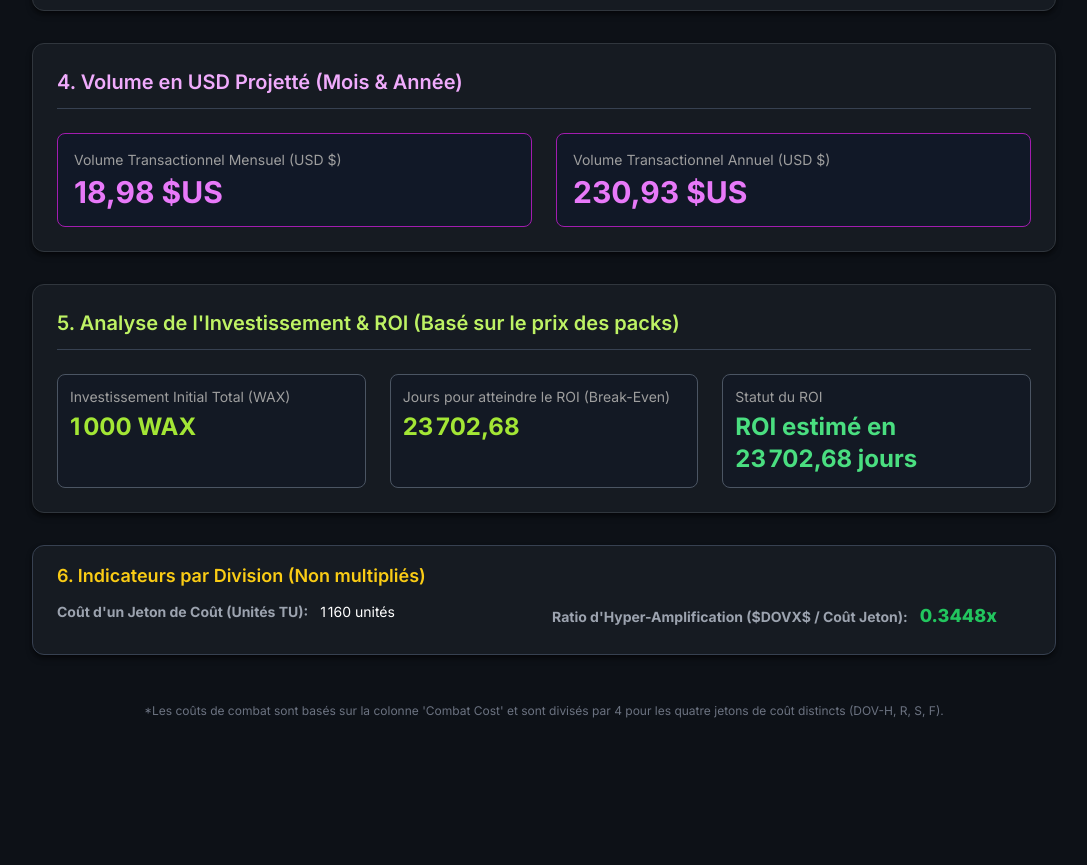
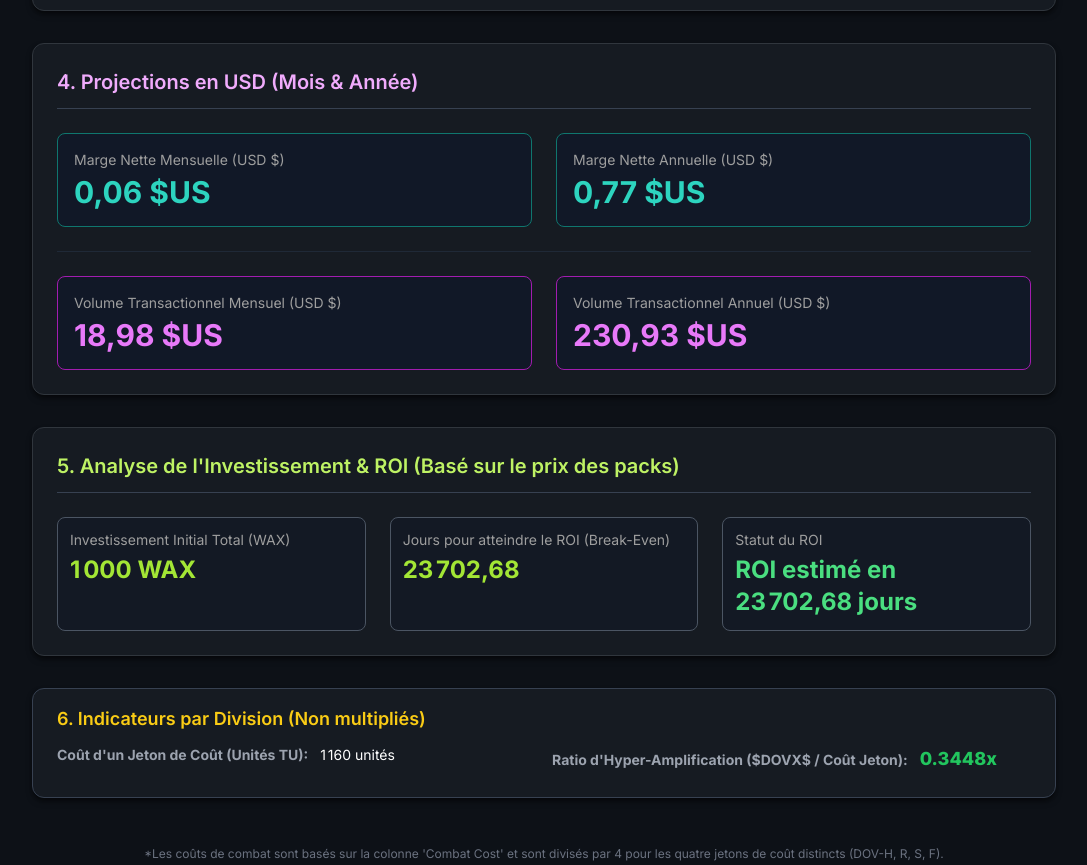
Before and after one commit to jonathankicheninHUB/Analyse-du-Volume-de-D-ploiement, a plain HTML site: page index.html in a window 1280 px wide. Shown: the part 1406-2271 px from the top of the page, without its empty margins (96-1183 px from the left). Before the commit the page ends 2157 px from the top, so only its background shows below. Drawn offline with nearby package versions, Linux system fonts and the light colour scheme.

Commit message:
Update index.html

```diff
--- a/index.html
+++ b/index.html
@@ -125,7 +125,6 @@
                     <p class="mt-2 text-sm text-gray-400 flex justify-between">
                         <span>Min WAX: <span id="minWaxDisplay" class="text-white">--</span></span>
                         <span class="text-yellow-400 font-bold">Prix actuel du $DOVX$: <span id="sliderValueDisplay">--</span> WAX</span>
-                        <!-- CORRECTION: L'ID était incorrect et causait l'erreur -->
                         <span>Max WAX: <span id="maxWaxDisplay" class="text-white">--</span></span>
                     </p>
                 </div>
@@ -214,14 +213,28 @@
             </div>
         </div>
 
-        <!-- Section des Résultats Mensuels et Annuels en USD -->
+        <!-- Section des Résultats Mensuels et Annuels en USD (MODIFIÉE) -->
         <div class="card p-6 rounded-xl">
             <h2 class="text-xl font-semibold border-b border-gray-700 pb-3 text-fuchsia-300 mb-6">
-                4. Volume en USD Projetté (Mois & Année)
+                4. Projections en USD (Mois & Année)
             </h2>
 
-            <div class="grid grid-cols-1 md:grid-cols-2 gap-6">
+            <!-- LIGNE 1: Marge Nette (Nouvel Affichage) -->
+            <div class="grid grid-cols-1 md:grid-cols-2 gap-6 mb-6">
+                <!-- Marge Nette Mensuelle USD -->
+                <div class="p-4 bg-gray-900 rounded-lg border border-teal-700">
+                    <p class="text-sm result-label">Marge Nette Mensuelle (USD $)</p>
+                    <p id="resultNetUsdMonthly" class="text-3xl mt-1 result-value text-teal-400">--</p>
+                </div>
+                <!-- Marge Nette Annuelle USD -->
+                <div class="p-4 bg-gray-900 rounded-lg border border-teal-700">
+                    <p class="text-sm result-label">Marge Nette Annuelle (USD $)</p>
+                    <p id="resultNetUsdAnnual" class="text-3xl mt-1 result-value text-teal-400">--</p>
+                </div>
+            </div>
 
+            <!-- LIGNE 2: Volume Total -->
+            <div class="grid grid-cols-1 md:grid-cols-2 gap-6 border-t border-gray-800 pt-6">
                 <!-- Volume Mensuel USD -->
                 <div class="p-4 bg-gray-900 rounded-lg border border-fuchsia-700">
                     <p class="text-sm result-label">Volume Transactionnel Mensuel (USD $)</p>
@@ -506,6 +519,10 @@
             const monthlyUsdVolume = totalUsdVolume * DAYS_IN_MONTH;
             const annualUsdVolume = totalUsdVolume * DAYS_IN_YEAR;
 
+            // NOUVEAU: Calculs Marge Nette Mensuelle et Annuelle
+            const monthlyNetUsdProfitLoss = netUsdProfitLoss * DAYS_IN_MONTH;
+            const annualNetUsdProfitLoss = netUsdProfitLoss * DAYS_IN_YEAR;
+
             // --- Calculs de l'Investissement et ROI ---
             // Le calcul de l'investissement total se base sur le prix en WAX (pricePerPackWax) pour être cohérent avec netProfitLoss (en WAX)
             const totalInvestmentWAX = numberOfPacks * pricePerPackWax;
@@ -557,6 +574,18 @@
             document.getElementById('resultUsdVolumeMonthly').textContent = formatUSD(monthlyUsdVolume, 2);
             document.getElementById('resultUsdVolumeAnnual').textContent = formatUSD(annualUsdVolume, 2);
 
+            // NOUVEAU: Affichage de la Marge Nette Mensuelle
+            const netUsdMonthlyElement = document.getElementById('resultNetUsdMonthly');
+            netUsdMonthlyElement.textContent = formatUSD(monthlyNetUsdProfitLoss, 2);
+            netUsdMonthlyElement.classList.remove('text-green-400', 'text-red-400');
+            netUsdMonthlyElement.classList.add(monthlyNetUsdProfitLoss >= 0 ? 'text-green-400' : 'text-red-400');
+
+            // NOUVEAU: Affichage de la Marge Nette Annuelle
+            const netUsdAnnualElement = document.getElementById('resultNetUsdAnnual');
+            netUsdAnnualElement.textContent = formatUSD(annualNetUsdProfitLoss, 2);
+            netUsdAnnualElement.classList.remove('text-green-400', 'text-red-400');
+            netUsdAnnualElement.classList.add(annualNetUsdProfitLoss >= 0 ? 'text-green-400' : 'text-red-400');
+
             // --- Affichage des Résultats ROI ---
             document.getElementById('resultTotalInvestment').textContent = formatWAX(totalInvestmentWAX, 0);
 
@@ -584,16 +613,15 @@
 
         // Initialisation de l'affichage du slider et des valeurs min/max
         const initializeSliderDisplay = () => {
-            // S'assurer que tous les éléments existent avant d'essayer de les modifier
             const minWaxDisplay = document.getElementById('minWaxDisplay');
             const maxWaxDisplay = document.getElementById('maxWaxDisplay');
             const sliderValueDisplay = document.getElementById('sliderValueDisplay');
 
+            // Utilisation des vérifications de nullité pour garantir la robustesse
             if (sliderValueDisplay) {
                  sliderValueDisplay.textContent = formatPriceDisplay(dovxPriceSlider.value);
             }
 
-            // Correction: Ces éléments sont maintenant garantis d'exister si le HTML est chargé correctement
             if (minWaxDisplay) {
                 minWaxDisplay.textContent = formatPriceDisplay(dovxPriceSlider.min);
             }
```
